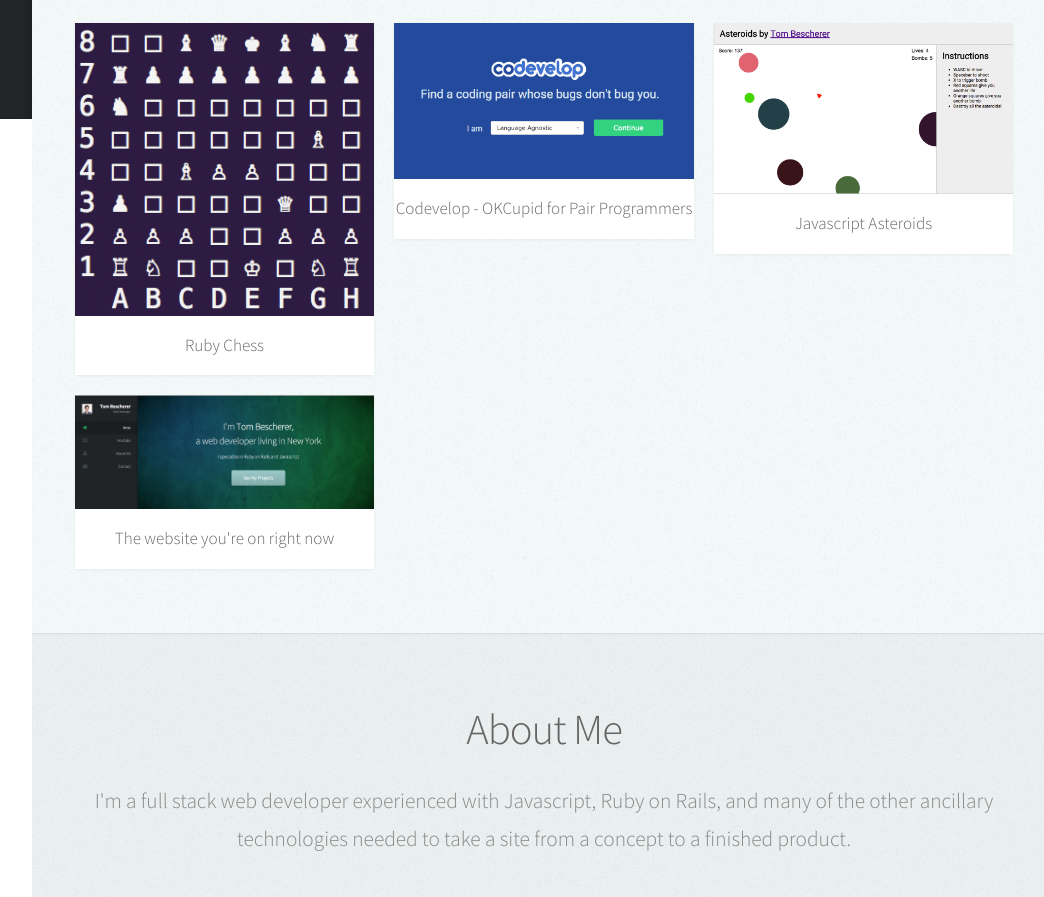
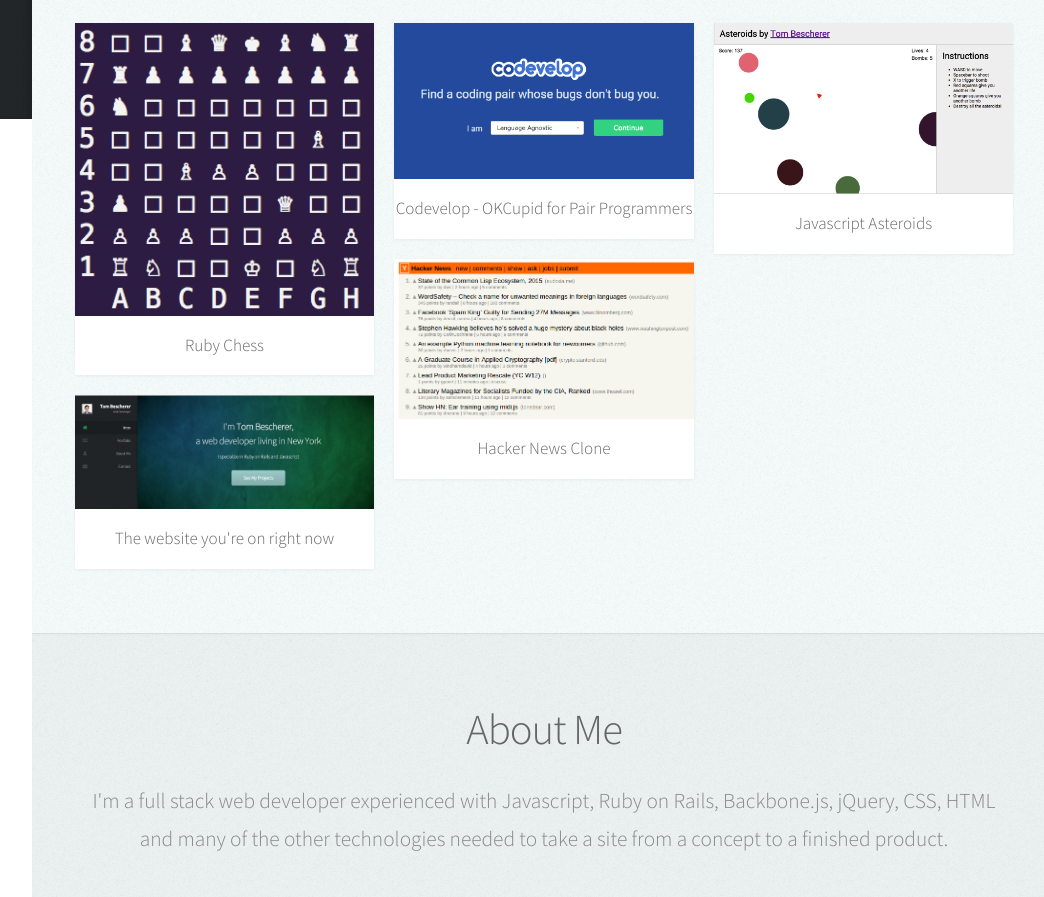
Before and after one commit to tbescherer/tbescherer.github.io, a plain HTML site: page index.html in a window 1280 px wide. Shown: the part 681-1578 px from the top of the page, without its empty margins (224-1268 px from the left). Drawn offline with Linux system fonts and the light colour scheme.

Commit message:
Add Hackernews

```diff
--- a/index.html
+++ b/index.html
@@ -120,6 +120,13 @@
 										</header>
 										<div class="scrim"><a href="http://github.com/tbescherer/codevelop">Github</a><br/><a href="http://www.codevelop.xyz">Live</a></div>
 									</article>
+									<article class="item">
+										<a href="http://tbescherer.xyz/HackerNews" class="image fit"><img src="images/HackernewsSnippet.png" alt="" /></a>
+										<header>
+											<h3>Hacker News Clone</h3>
+										</header>
+										<div class="scrim"><a href="https://github.com/tbescherer/HackerNews">Github</a><br/><a href="http://tbescherer.xyz/HackerNews">Live</a></div>
+									</article>
 								</div>
 								<div class="4u 12u$(mobile)">
 									<article class="item">
@@ -131,7 +138,6 @@
 									</article>
 								</div>
 							</div>
-
 						</div>
 					</section>
 
@@ -141,7 +147,7 @@
 
 							<header>
 								<h2>About Me</h2>
-								<p>I'm a full stack web developer experienced with Javascript, Ruby on Rails, and many of the other ancillary technologies needed to take a site from a concept to a finished product.</p>
+								<p>I'm a full stack web developer experienced with Javascript, Ruby on Rails, Backbone.js, jQuery, CSS, HTML and many of the other technologies needed to take a site from a concept to a finished product.</p>
 							</header>
 
 							<a href="#" class="image featured" id="about-me-photo"><img src="images/Picture_of_me.jpg" alt="" /></a>
@@ -174,7 +180,7 @@
 								<h2>Contact</h2>
 							</header>
 
-							<p>If you're seeking a passionate web developer, I'd love to hear from you.</p>
+							<p>If you're seeking a passionate web developer to join your team, I'd love to hear from you.</p>
 
 							<form method="post" action="http://formspree.io/tbescherer@gmail.com">
 								<div class="row">
```
Also changed, not shown: images/HackernewsSnippet.png (added).
